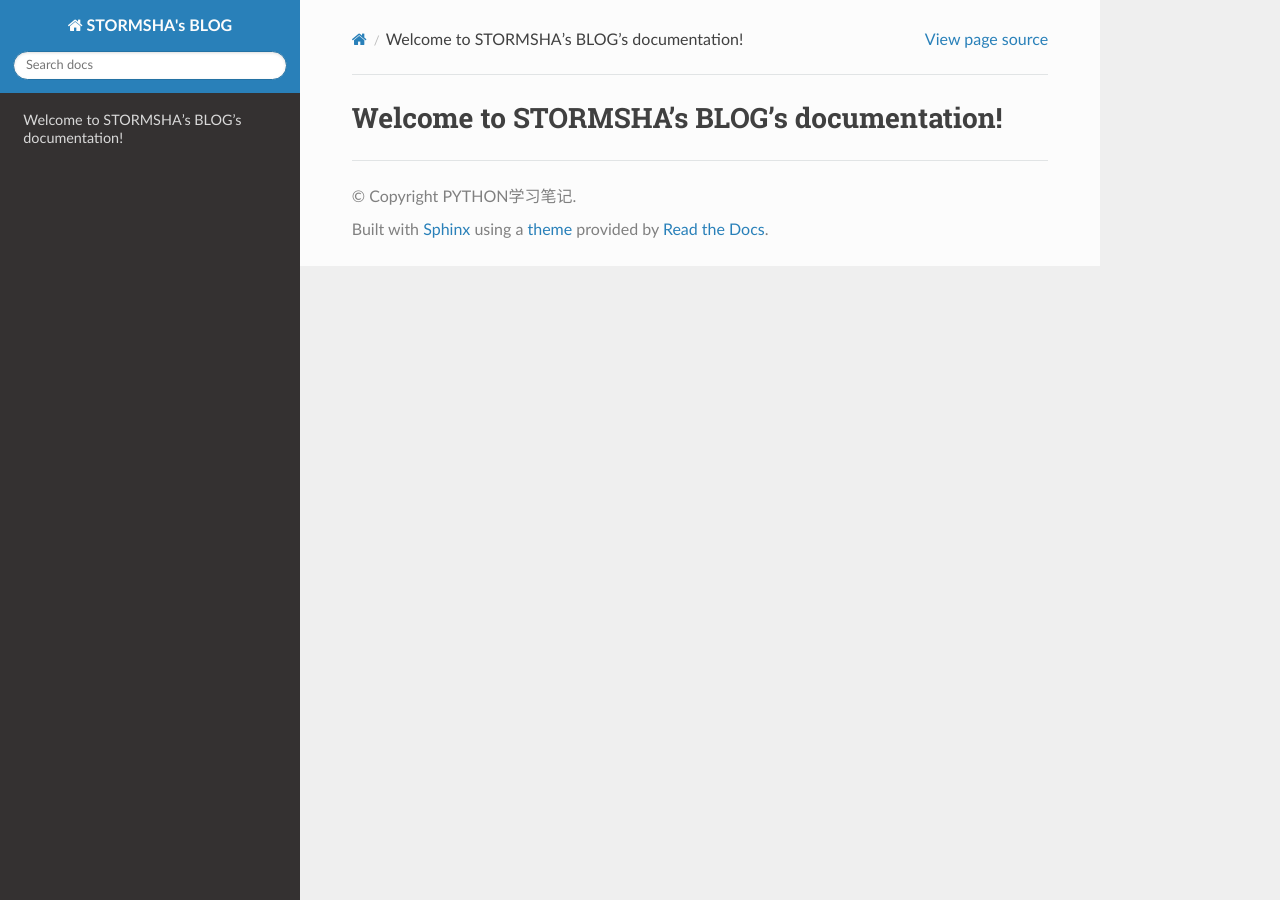
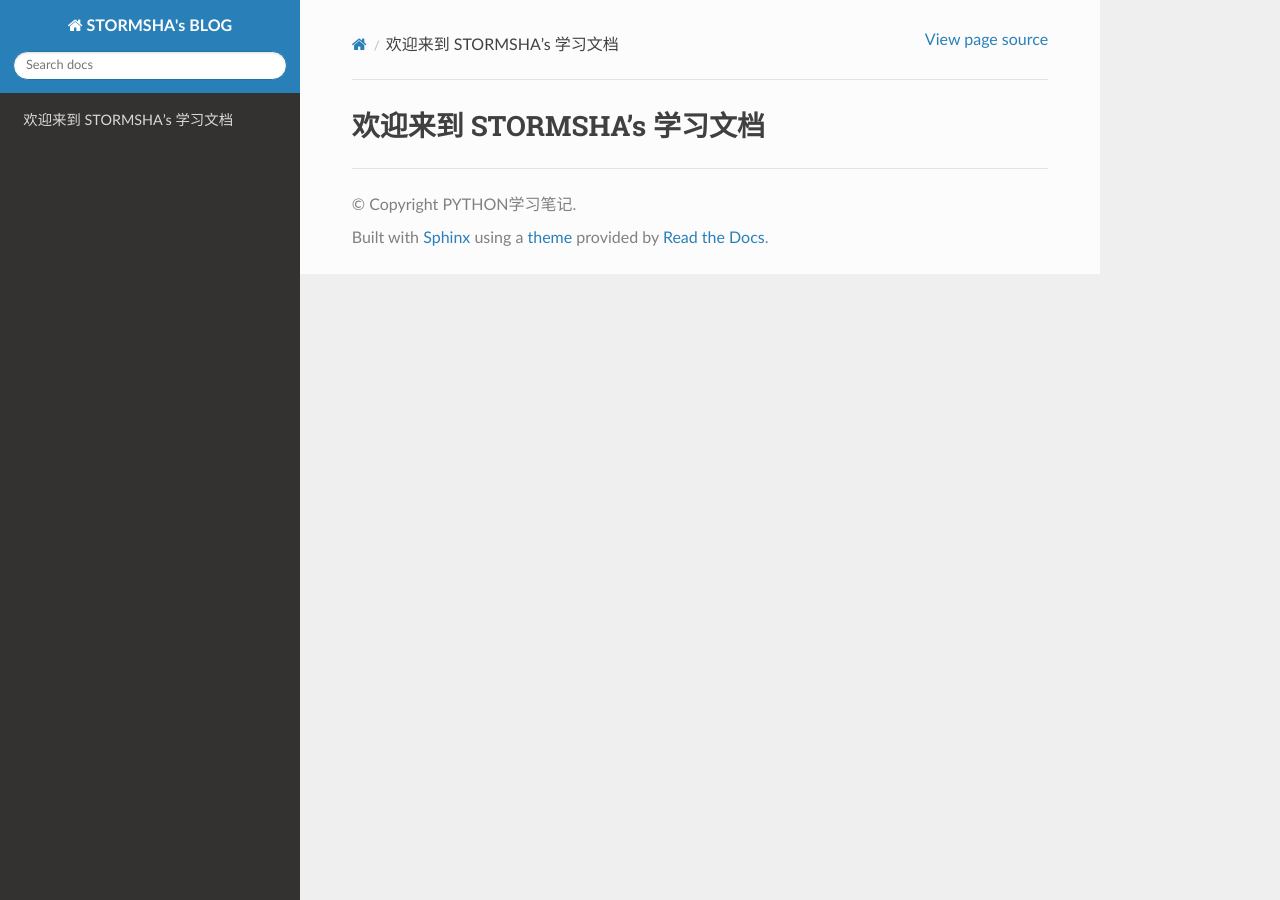
Before and after one commit to stormsha/python-notes, a Sphinx documentation site: the page built from source/index.rst, in a window 1280 px wide. Built offline with Sphinx 7.4.7 and the Read the Docs theme 2.0.0, drawn with Linux system fonts in a browser that asks for light colours.

Commit message:
第一版部署测试

```diff
--- a/source/index.rst
+++ b/source/index.rst
@@ -3,7 +3,7 @@
    You can adapt this file completely to your liking, but it should at least
    contain the root `toctree` directive.
 
-Welcome to STORMSHA's BLOG's documentation!
+欢迎来到 STORMSHA's 学习文档
 ===========================================
 
 .. toctree::
```
Also changed, not shown: requirements.txt (+37 -9 lines), .readthedocs.yml.
